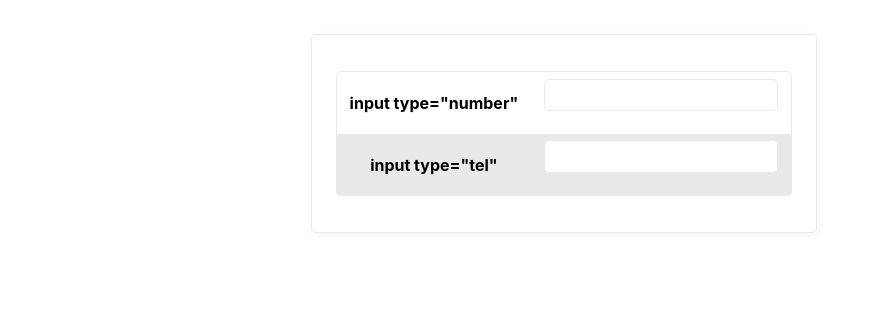
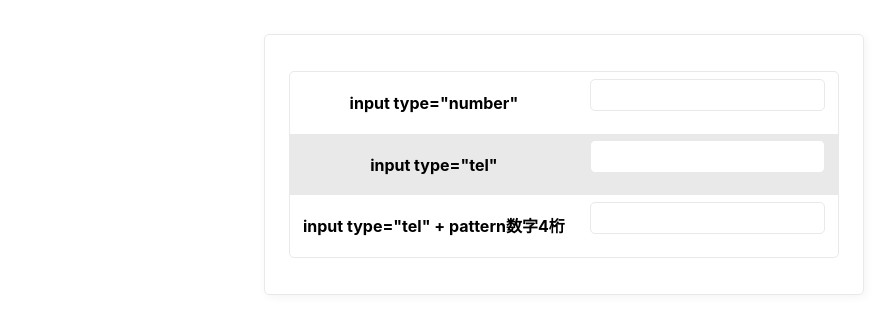
Before and after one commit to maskmr/html-sample, a plain HTML site: page index.html in a window 1280 px wide. Shown: the part 360-694 px from the top of the page, without its empty margins (76-971 px from the left). Drawn offline with Linux system fonts and the light colour scheme.

Commit message:
pattern属性追加

```diff
--- a/index.html
+++ b/index.html
@@ -55,6 +55,10 @@
                                 <th>input type="tel"</th>
                                 <td><input type="tel"></input></td>
                             </tr>
+                            <tr>
+                                <th>input type="tel" + pattern数字4桁</th>
+                                <td><input type="tel" pattern="\d{4}"></input></td>
+                            </tr>
                         </tbody>
                     </table>
                 </p>
```
